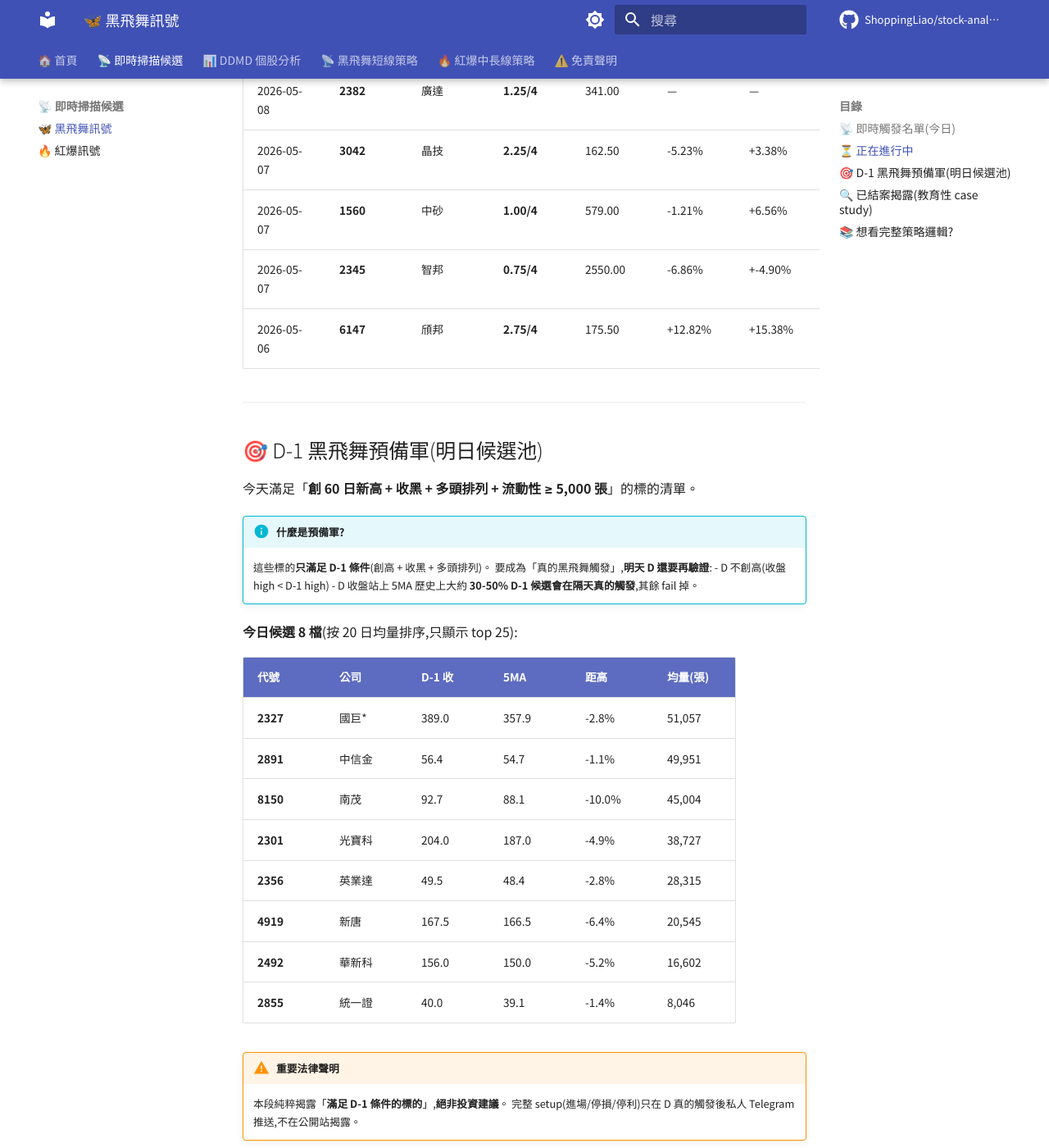
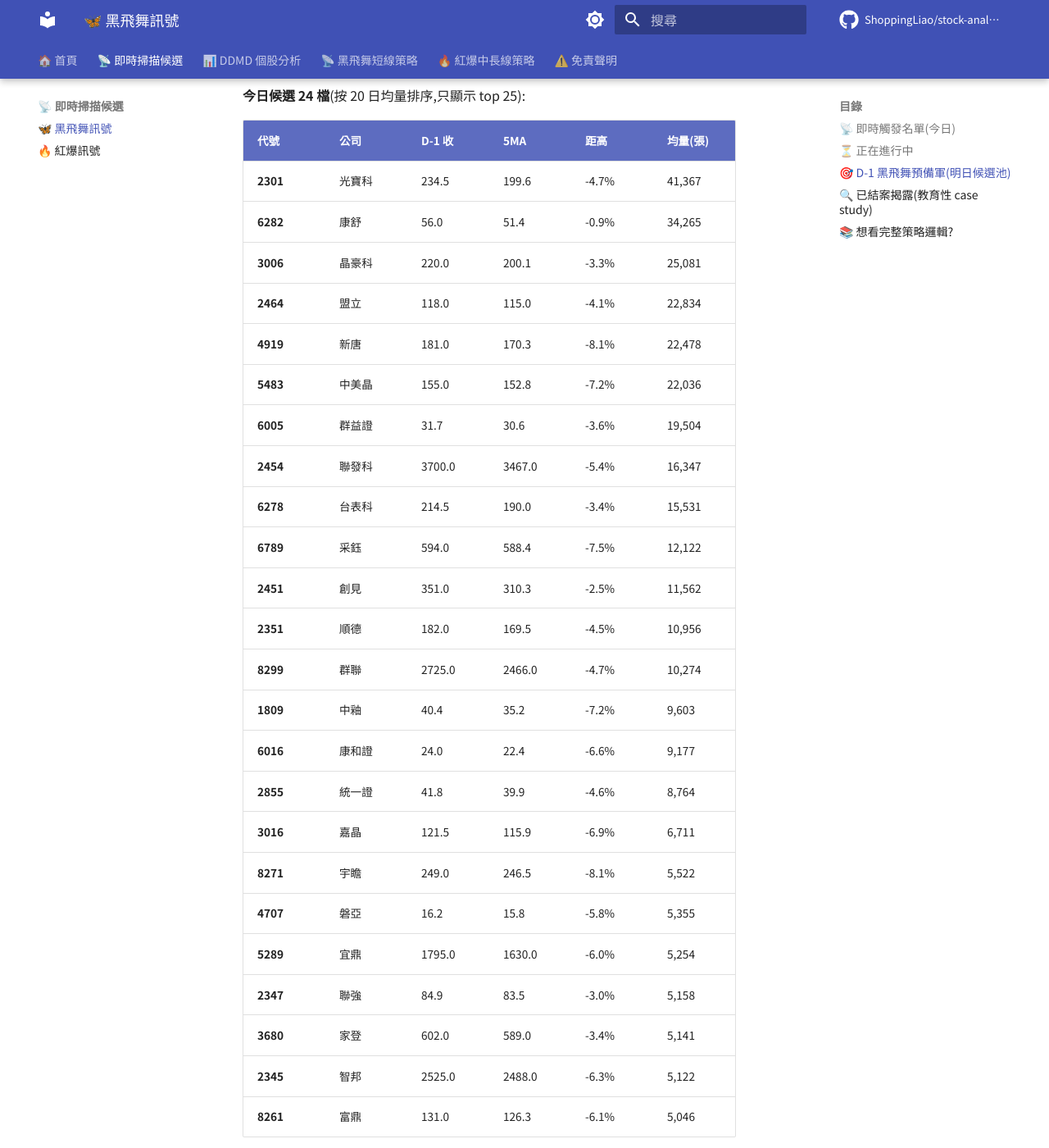
Before and after one commit to ShoppingLiao/stock-analysis-public, an MkDocs documentation site: the page built from docs/signals_black_butterfly.md, in a window 1280 px wide and 1400 px high, scrolled down 2097 px. Shown: the whole window at 82% size. Built offline with MkDocs 1.6.1 and Material for MkDocs 9.7.7, drawn with Linux system fonts in a browser that asks for light colours; comment, search, counter and statistics services are not loaded; some of the changed text lies outside the part shown.

Commit message:
docs(signals): update BB + RB (2026-05-12)

```diff
--- a/docs/signals_black_butterfly.md
+++ b/docs/signals_black_butterfly.md
@@ -24,29 +24,20 @@
 
 | 觸發日 | 代號 | 公司 | TDMD | 進場 | 最新 % | MFE | MAE | 狀態 |
 |--------|------|------|------|------|--------|-----|-----|------|
-| 2026-05-11 | **5284** | jpp-KY | **1.50/4** | 367.00 | — | — | — | ⏸️ 待入場 |
-| 2026-05-11 | **6026** | 福邦證 | **2.00/4** | 16.60 | — | — | — | ⏸️ 待入場 |
-| 2026-05-11 | **6261** | 久元 | **1.25/4** | 121.00 | — | — | — | ⏸️ 待入場 |
-| 2026-05-11 | **3162** | 精確 | **1.50/4** | 90.50 | — | — | — | ⏸️ 待入場 |
-| 2026-05-11 | **3090** | 日電貿 | **2.00/4** | 116.50 | — | — | — | ⏸️ 待入場 |
-| 2026-05-11 | **2342** | 茂矽 | **2.75/4** | 43.05 | — | — | — | ⏸️ 待入場 |
-| 2026-05-11 | **2356** | 英業達 | **1.25/4** | 50.20 | — | — | — | ⏸️ 待入場 |
-| 2026-05-11 | **2891** | 中信金 | **2.00/4** | 55.30 | — | — | — | ⏸️ 待入場 |
-| 2026-05-11 | **6257** | 矽格 | **0.50/4** | 212.00 | — | — | — | ⏸️ 待入場 |
-| 2026-05-11 | **2327** | 國巨* | **1.25/4** | 395.00 | — | — | — | ⏸️ 待入場 |
-| 2026-05-08 | **6174** | 安碁 | **3.25/4** | 41.00 | — | — | — | ⏸️ 待入場 |
-| 2026-05-08 | **8210** | 勤誠 | **1.75/4** | 1415.00 | — | — | — | ⏸️ 待入場 |
-| 2026-05-08 | **4967** | 十銓 | **1.75/4** | 298.00 | — | — | — | ⏸️ 待入場 |
-| 2026-05-08 | **3033** | 威健 | **2.50/4** | 43.85 | — | — | — | ⏸️ 待入場 |
-| 2026-05-08 | **1809** | 中釉 | **2.25/4** | 36.00 | — | — | — | ⏸️ 待入場 |
-| 2026-05-08 | **2885** | 元大金 | **1.50/4** | 56.50 | — | — | — | ⏸️ 待入場 |
-| 2026-05-08 | **3209** | 全科 | **1.75/4** | 54.80 | — | — | — | ⏸️ 待入場 |
-| 2026-05-08 | **2330** | 台積電 | **1.50/4** | 2300.00 | — | — | — | ⏸️ 待入場 |
-| 2026-05-08 | **2382** | 廣達 | **1.25/4** | 341.00 | — | — | — | ⏸️ 待入場 |
-| 2026-05-07 | **3042** | 晶技 | **2.25/4** | 162.50 | -5.23% | +3.38% | -8.92% | 🔵 追蹤中 |
-| 2026-05-07 | **1560** | 中砂 | **1.00/4** | 579.00 | -1.21% | +6.56% | -1.90% | 🔵 追蹤中 |
-| 2026-05-07 | **2345** | 智邦 | **0.75/4** | 2550.00 | -6.86% | +-4.90% | -9.61% | 🔵 追蹤中 |
-| 2026-05-06 | **6147** | 頎邦 | **2.75/4** | 175.50 | +12.82% | +15.38% | 3.42% | 🔵 追蹤中 |
+| 2026-05-11 | **2327** | 國巨* | **1.25/4** | 395.00 | +6.20% | +8.86% | -1.14% | 🔵 追蹤中 |
+| 2026-05-11 | **6257** | 矽格 | **0.50/4** | 212.00 | -0.94% | +0.94% | -1.89% | 🔵 追蹤中 |
+| 2026-05-11 | **3090** | 日電貿 | **2.00/4** | 116.50 | +3.43% | +5.15% | -3.43% | 🔵 追蹤中 |
+| 2026-05-11 | **3162** | 精確 | **1.50/4** | 90.50 | -2.54% | +0.66% | -3.98% | 🔵 追蹤中 |
+| 2026-05-11 | **6026** | 福邦證 | **2.00/4** | 16.60 | -2.41% | +1.81% | -3.31% | 🔵 追蹤中 |
+| 2026-05-11 | **5284** | jpp-KY | **1.50/4** | 367.00 | +4.09% | +5.99% | -2.72% | 🔵 追蹤中 |
+| 2026-05-08 | **2382** | 廣達 | **1.25/4** | 341.00 | -0.29% | +1.91% | -0.88% | 🔵 追蹤中 |
+| 2026-05-08 | **3209** | 全科 | **1.75/4** | 54.80 | +21.35% | +21.35% | 16.97% | 🔵 追蹤中 |
+| 2026-05-08 | **1809** | 中釉 | **2.25/4** | 36.00 | +12.22% | +20.97% | 11.11% | 🔵 追蹤中 |
+| 2026-05-08 | **3033** | 威健 | **2.50/4** | 43.85 | +1.37% | +1.71% | -3.65% | 🔵 追蹤中 |
+| 2026-05-08 | **8210** | 勤誠 | **1.75/4** | 1415.00 | +9.54% | +12.37% | 4.95% | 🔵 追蹤中 |
+| 2026-05-07 | **2345** | 智邦 | **0.75/4** | 2550.00 | -0.98% | +5.69% | -9.61% | 🔵 追蹤中 |
+| 2026-05-07 | **1560** | 中砂 | **1.00/4** | 579.00 | +15.37% | +17.96% | -1.90% | 🔵 追蹤中 |
+| 2026-05-06 | **6147** | 頎邦 | **2.75/4** | 175.50 | +11.68% | +20.51% | 3.42% | 🔵 追蹤中 |
 
 
 ---
@@ -62,18 +53,34 @@
     - D 收盤站上 5MA
     歷史上大約 **30-50% D-1 候選會在隔天真的觸發**,其餘 fail 掉。
 
-**今日候選 8 檔**(按 20 日均量排序,只顯示 top 25):
+**今日候選 24 檔**(按 20 日均量排序,只顯示 top 25):
 
 | 代號 | 公司 | D-1 收 | 5MA | 距高 | 均量(張) |
 |------|------|--------|-----|------|---------|
-| **2327** | 國巨* | 389.0 | 357.9 | -2.8% | 51,057 |
-| **2891** | 中信金 | 56.4 | 54.7 | -1.1% | 49,951 |
-| **8150** | 南茂 | 92.7 | 88.1 | -10.0% | 45,004 |
-| **2301** | 光寶科 | 204.0 | 187.0 | -4.9% | 38,727 |
-| **2356** | 英業達 | 49.5 | 48.4 | -2.8% | 28,315 |
-| **4919** | 新唐 | 167.5 | 166.5 | -6.4% | 20,545 |
-| **2492** | 華新科 | 156.0 | 150.0 | -5.2% | 16,602 |
-| **2855** | 統一證 | 40.0 | 39.1 | -1.4% | 8,046 |
+| **2301** | 光寶科 | 234.5 | 199.6 | -4.7% | 41,367 |
+| **6282** | 康舒 | 56.0 | 51.4 | -0.9% | 34,265 |
+| **3006** | 晶豪科 | 220.0 | 200.1 | -3.3% | 25,081 |
+| **2464** | 盟立 | 118.0 | 115.0 | -4.1% | 22,834 |
+| **4919** | 新唐 | 181.0 | 170.3 | -8.1% | 22,478 |
+| **5483** | 中美晶 | 155.0 | 152.8 | -7.2% | 22,036 |
+| **6005** | 群益證 | 31.7 | 30.6 | -3.6% | 19,504 |
+| **2454** | 聯發科 | 3700.0 | 3467.0 | -5.4% | 16,347 |
+| **6278** | 台表科 | 214.5 | 190.0 | -3.4% | 15,531 |
+| **6789** | 采鈺 | 594.0 | 588.4 | -7.5% | 12,122 |
+| **2451** | 創見 | 351.0 | 310.3 | -2.5% | 11,562 |
+| **2351** | 順德 | 182.0 | 169.5 | -4.5% | 10,956 |
+| **8299** | 群聯 | 2725.0 | 2466.0 | -4.7% | 10,274 |
+| **1809** | 中釉 | 40.4 | 35.2 | -7.2% | 9,603 |
+| **6016** | 康和證 | 24.0 | 22.4 | -6.6% | 9,177 |
+| **2855** | 統一證 | 41.8 | 39.9 | -4.6% | 8,764 |
+| **3016** | 嘉晶 | 121.5 | 115.9 | -6.9% | 6,711 |
+| **8271** | 宇瞻 | 249.0 | 246.5 | -8.1% | 5,522 |
+| **4707** | 磐亞 | 16.2 | 15.8 | -5.8% | 5,355 |
+| **5289** | 宜鼎 | 1795.0 | 1630.0 | -6.0% | 5,254 |
+| **2347** | 聯強 | 84.9 | 83.5 | -3.0% | 5,158 |
+| **3680** | 家登 | 602.0 | 589.0 | -3.4% | 5,141 |
+| **2345** | 智邦 | 2525.0 | 2488.0 | -6.3% | 5,122 |
+| **8261** | 富鼎 | 131.0 | 126.3 | -6.1% | 5,046 |
 
 !!! warning "重要法律聲明"
     本段純粹揭露「**滿足 D-1 條件的標的**」,**絕非投資建議**。
@@ -91,10 +98,19 @@
     您**會看到很多 ❌ 停損案例,這是正常的**。
     重點不是「每筆都贏」,而是「失敗的小虧 + 勝出的大贏 = 期望值正」。
 
-**統計**:近 30 天 已結案 **3** 筆 — ✅ 停利 0 / ❌ 停損 3 / ⚪ 觀察期過 0
+**統計**:近 30 天 已結案 **12** 筆 — ✅ 停利 0 / ❌ 停損 12 / ⚪ 觀察期過 0
 
 | 觸發日 | 代號 | 公司 | TDMD | DDMD | 進場 | 停損 | 停利 | 結果 | 報酬 | MFE | MAE |
 |--------|------|------|------|------|------|------|------|------|------|-----|-----|
+| 2026-05-11 | **2891** | 中信金 | **2.00** | — | 55.30 | 54.20 | 60.83 | 🟢 ❌ 停損 | -1.99% | +-0.72% | -3.25% |
+| 2026-05-11 | **2356** | 英業達 | **1.25** | — | 50.20 | 48.60 | 55.22 | 🟢 ❌ 停損 | -3.19% | +0.40% | -4.88% |
+| 2026-05-11 | **2342** | 茂矽 | **2.75** | — | 43.05 | 41.65 | 47.36 | 🟢 ❌ 停損 | -3.25% | +4.07% | -4.99% |
+| 2026-05-11 | **6261** | 久元 | **1.25** | — | 121.00 | 115.50 | 133.10 | 🟢 ❌ 停損 | -4.55% | +1.65% | -7.02% |
+| 2026-05-08 | **2330** | 台積電 | **1.50** | [20/20 →](https://shoppingliao.github.io/stock-analysis-public/reports/2330_%E5%8F%B0%E7%A9%8D%E9%9B%BB_DDMD_2026-05-07/) | 2300.00 | 2240.00 | 2530.00 | 🟢 ❌ 停損 | -2.61% | +-0.87% | -3.91% |
+| 2026-05-08 | **2885** | 元大金 | **1.50** | — | 56.50 | 54.90 | 62.15 | 🟢 ❌ 停損 | -2.83% | +1.42% | -3.36% |
+| 2026-05-08 | **4967** | 十銓 | **1.75** | — | 298.00 | 281.00 | 327.80 | 🟢 ❌ 停損 | -5.70% | +-2.52% | -6.71% |
+| 2026-05-08 | **6174** | 安碁 | **3.25** | — | 41.00 | 38.15 | 45.10 | 🟢 ❌ 停損 | -4.02% | +7.20% | -8.05% |
+| 2026-05-07 | **3042** | 晶技 | **2.25** | [13/20 →](https://shoppingliao.github.io/stock-analysis-public/reports/3042_%E6%99%B6%E6%8A%80_DDMD_2026-05-06/) | 162.50 | 146.50 | 178.75 | 🟢 ❌ 停損 | -9.85% | +3.38% | -9.85% |
 | 2026-05-07 | **6451** | 訊芯-KY | **1.75** | — | 488.00 | 453.00 | 536.80 | 🟢 ❌ 停損 | -7.17% | +0.41% | -9.63% |
 | 2026-05-05 | **2049** | 上銀 | **1.50** | — | 321.00 | 308.00 | 353.10 | 🟢 ❌ 停損 | -4.05% | +2.18% | -4.05% |
 | 2026-05-05 | **3665** | 貿聯-KY | **1.50** | [18/20 →](https://shoppingliao.github.io/stock-analysis-public/reports/3665_%E8%B2%BF%E8%81%AF_DDMD_2026-05-06/) | 2875.00 | 2800.00 | 3162.50 | 🟢 ❌ 停損 | -2.61% | +0.35% | -9.91% |
```
Also changed, not shown: docs/signals_red_burst.md (+13 -3 lines).
